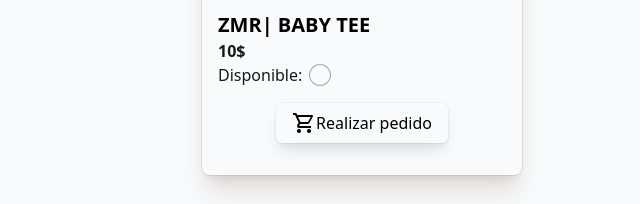
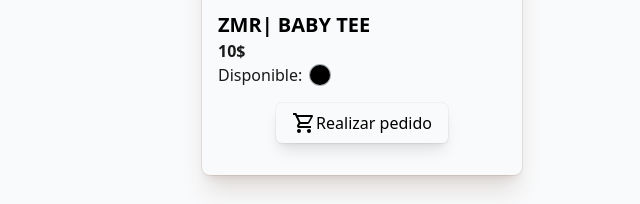
Before and after one commit to danielpirela/zmr, an Astro site: page / in a window 1280 px wide. Shown: the part 589-793 px from the top of the page, 282-922 px from the left. Built offline with nearby package versions, Linux system fonts and the light colour scheme; Astro itself is replaced by a stand-in of ours; what tailwindcss-animated would draw is missing.

Commit message:
some fix

```diff
--- a/src/components/ui/ColorPicker.tsx
+++ b/src/components/ui/ColorPicker.tsx
@@ -31,7 +31,7 @@ export const ColorPicker = ({avaliableModels}: Props) => {
                             Disponible:
                             </p>
                             <p
-                            className={`rounded-full bg-[${color.hex}] ring-1 ring-gray-900/35 block min-w-5 min-h-5 hover:scale-110 hover:ring-blue-500/50 hover:ring-2 transition-all duration-300 delay-200`}
+                            className={`rounded-full bg-[#000] ring-1 ring-gray-900/35 block min-w-5 min-h-5 hover:scale-110 hover:ring-blue-500/50 hover:ring-2 transition-all duration-300 delay-200`}
                             >
                             </p>
                         </div>
```
